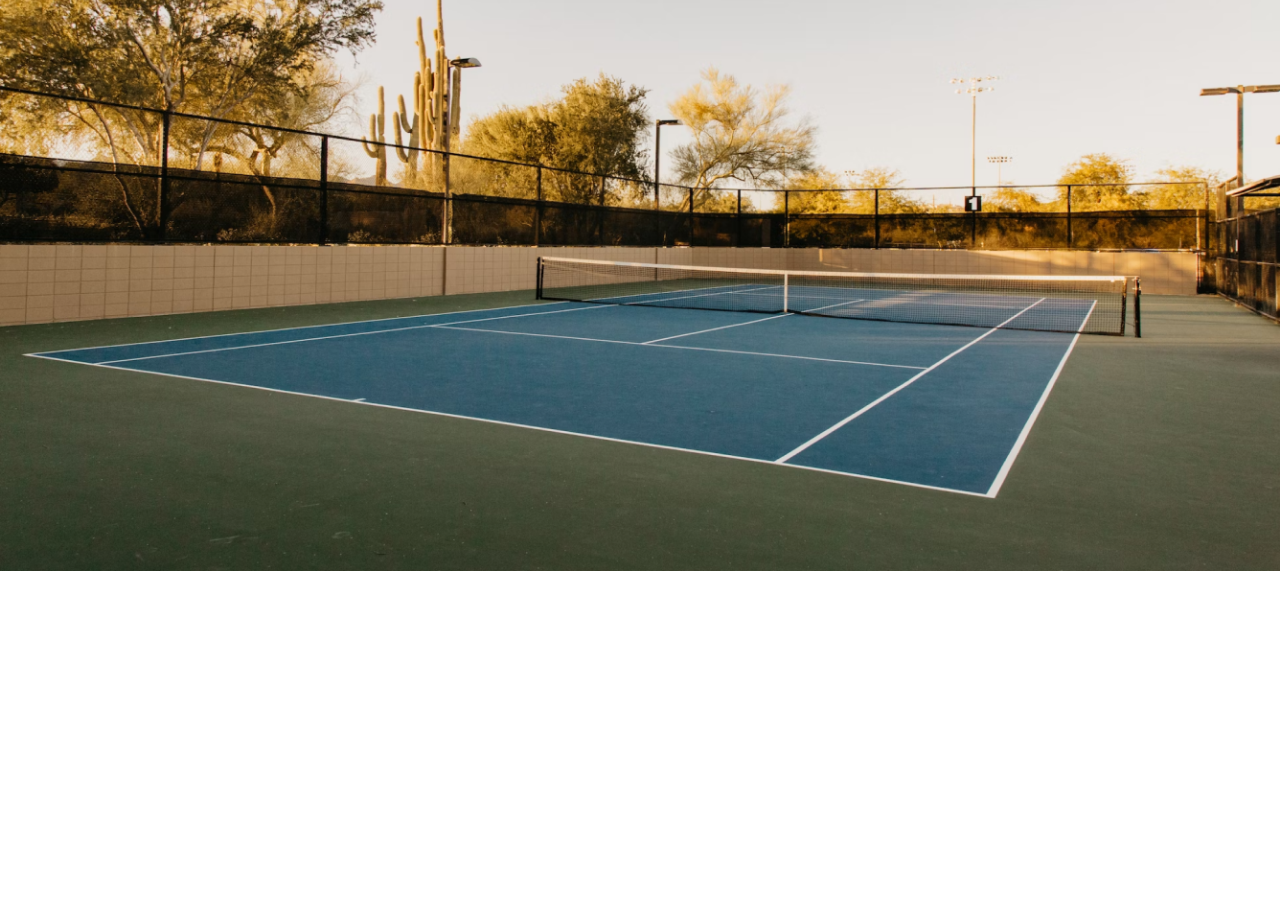
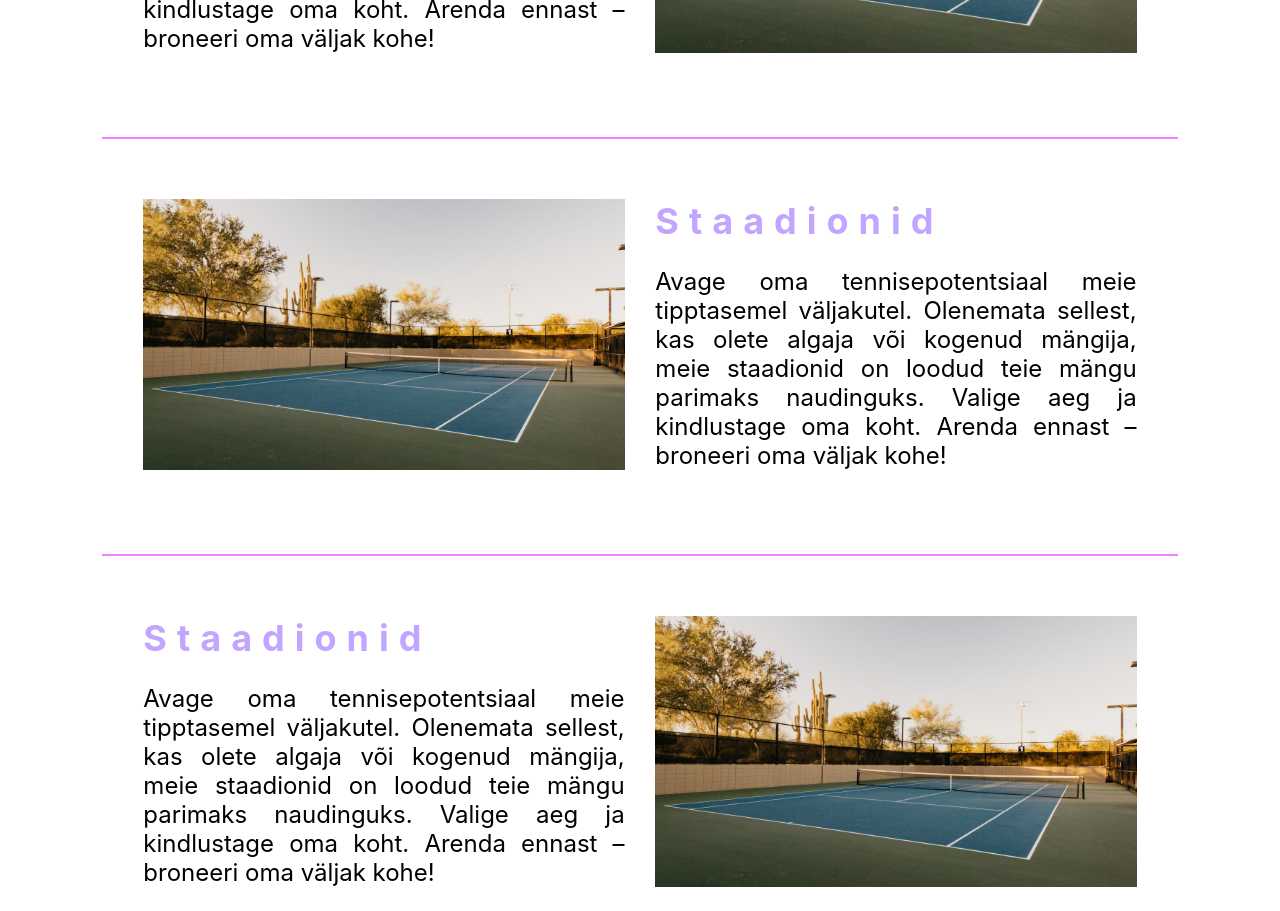
Before and after one commit to riorul/ITI0105, a React (Create React App) app: page / in a window 1280 px wide. Shown: the part 2040-2951 px from the top of the page. Before the commit the page ends 2615 px from the top, so only its background shows below. Built offline with nearby package versions, Linux system fonts and the light colour scheme.

Commit message:
Added content fields that need to be converted into components.

```diff
--- a/src/pages/MainPage.css
+++ b/src/pages/MainPage.css
@@ -10,7 +10,7 @@
 }
 
 .info-container {
-    margin-top: 12vh;
+    margin: 12vh 0;
     display: flex;
     justify-content: space-evenly;
 }
@@ -27,12 +27,30 @@
     font-style: italic;
 }
 
+
 .introduction-container {
-    align-items: center;
+    align-items: flex-start;
+    padding: 0 10%;
     display: flex;
+    justify-content: space-around;
 }
 
-.intro-image-container {
+.intro-content p {
+    text-align: justify;
+}
 
-    max-width: 100%
+.intro-content h4 {
+    text-align: left;
+    margin: 0;
 }
+
+.intro-content,
+.intro-image-container{
+    flex: 1;
+    max-width: 47%;
+}
+
+
+.line-with-margin {
+    margin: 60px 8%;
+}
--- a/src/pages/MainPage.js
+++ b/src/pages/MainPage.js
@@ -6,6 +6,7 @@ import './MainPage.css';
 import { ReactComponent as ContactSVG} from "../assets/home/contact.svg"
 import { ReactComponent as AddSVG} from "../assets/home/plussign.svg"
 import { ReactComponent as QuestionSVG} from "../assets/home/questionmark.svg"
+import React from "react";
 const MainPage = () => {
 
     return (
@@ -45,8 +46,8 @@ const MainPage = () => {
                 </div>
             </div>
 
-            <div>
             <div className="introduction-container">
+                <div className="intro-content">
                     <h4>Staadionid</h4>
                     <p>
                         Avage oma tennisepotentsiaal meie tipptasemel väljakutel. Olenemata sellest,
@@ -56,7 +57,6 @@ const MainPage = () => {
                     </p>
                 </div>
 
-                <div>
                 <div className="intro-image-container">
                     <img
                         src={introFirstImage} // Replace with the actual URL of your image
@@ -65,7 +65,51 @@ const MainPage = () => {
                     />
                 </div>
             </div>
+            <div className="line line-with-margin"></div>
+
+            <div className="introduction-container">
+
+                <div className="intro-image-container">
+                    <img
+                        src={introFirstImage} // Replace with the actual URL of your image
+                        alt="Description of the image"
+                        className="responsive-image"
+                    />
                 </div>
+
+                <div className="intro-content">
+                    <h4>Staadionid</h4>
+                    <p>
+                        Avage oma tennisepotentsiaal meie tipptasemel väljakutel. Olenemata sellest,
+                        kas olete algaja või kogenud mängija, meie staadionid on loodud teie mängu
+                        parimaks naudinguks. Valige aeg ja kindlustage oma koht.
+                        Arenda ennast – broneeri oma väljak kohe!
+                    </p>
+                </div>
+            </div>
+            <div className="line line-with-margin"></div>
+
+            <div className="introduction-container">
+                <div className="intro-content">
+                    <h4>Staadionid</h4>
+                    <p>
+                        Avage oma tennisepotentsiaal meie tipptasemel väljakutel. Olenemata sellest,
+                        kas olete algaja või kogenud mängija, meie staadionid on loodud teie mängu
+                        parimaks naudinguks. Valige aeg ja kindlustage oma koht.
+                        Arenda ennast – broneeri oma väljak kohe!
+                    </p>
+                </div>
+
+                <div className="intro-image-container">
+                    <img
+                        src={introFirstImage} // Replace with the actual URL of your image
+                        alt="Description of the image"
+                        className="responsive-image"
+                    />
+                </div>
+            </div>
+
+
         </div>
     );
 };
```
Lines whose indentation alone changed are shown as unchanged.
